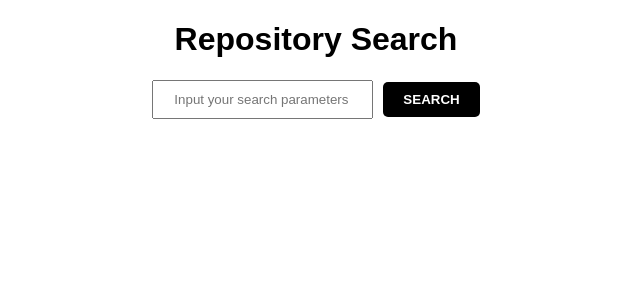
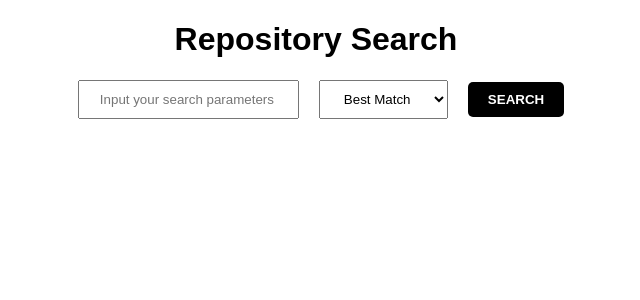
Before and after one commit to melnock/github-repository-search, a React (Create React App) app: page / in a window 1280 px wide. Shown: the top 300 px of the page, without its empty margins (324-964 px from the left). Built offline with nearby package versions, Linux system fonts and the light colour scheme; the HTML template or start-up script is replaced by a standard one.

Commit message:
implement sorting from the api

```diff
--- a/src/components/RepoSearch/RepoSearch.jsx
+++ b/src/components/RepoSearch/RepoSearch.jsx
@@ -8,7 +8,7 @@ import { Octokit } from "@octokit/core"
 const RepoSearch = () => {
   const [searchValue, setSearchValue] = useState('');
   const [searchError, setSearchError] = useState(null);
-  const [searchSort, setSearchSort] = useState('');
+  const [sortOption, setSortOption] = useState('');
   const [searchResults, setSearchResults] = useState([]);
   console.log(searchValue);
 
@@ -16,7 +16,8 @@ const RepoSearch = () => {
     if (searchValue.length) {
       const octokit = new Octokit();
       try {
-        const resp = await octokit.request('GET /search/repositories', {q: searchValue});
+        const resp = await octokit.request('GET /search/repositories',
+  {q: searchValue, sort: sortOption});
         console.log(resp.data);
         setSearchResults(resp.data.items);
         setSearchError(null);
@@ -33,6 +34,7 @@ const RepoSearch = () => {
       <RepoSearchBar
         searchValue={searchValue}
         setSearchValue={setSearchValue}
+        setSortOption={setSortOption}
         getSearchResults={getSearchResults}
         searchError={searchError}
       />
--- a/src/components/RepoSearch/RepoSearchBar/RepoSearchBar.jsx
+++ b/src/components/RepoSearch/RepoSearchBar/RepoSearchBar.jsx
@@ -1,10 +1,21 @@
 import React from 'react';
 import './RepoSearchBar.scss';
 
-const RepoSearchBar = ({searchValue, setSearchValue, getSearchResults, searchError}) => {
+const RepoSearchBar = ({
+   searchValue,
+   setSearchValue,
+   setSortOption,
+   getSearchResults,
+   searchError
+}) => {
   const handleSetSearchValue = event => {
     const value = event.target.value;
     setSearchValue(value);
+  };
+
+  const handleSetSortOption = event => {
+    const value = event.target.value;
+    setSortOption(value);
   };
 
   const handleSubmitSearch = () => {
@@ -21,6 +32,10 @@ const RepoSearchBar = ({searchValue, setSearchValue, getSearchResults, searchErr
         value={searchValue}
         placeholder="Input your search parameters"
       />
+      <select id="sort-options" name="sort-options" onChange={handleSetSortOption}>
+        <option value="" selected>Best Match</option>
+        <option value="stars">Stars</option>
+      </select>
       <button onClick={handleSubmitSearch}> SEARCH </button>
     </div>
   );
--- a/src/components/RepoSearch/RepoSearchBar/RepoSearchBar.scss
+++ b/src/components/RepoSearch/RepoSearchBar/RepoSearchBar.scss
@@ -11,10 +11,8 @@
     border-radius: 5px;
     cursor: pointer;
   }
-  input {
+  input, select {
     padding: 10px 20px;
-    &:focus {
-
-    }
+    margin: 0 10px;
   }
 }
```
